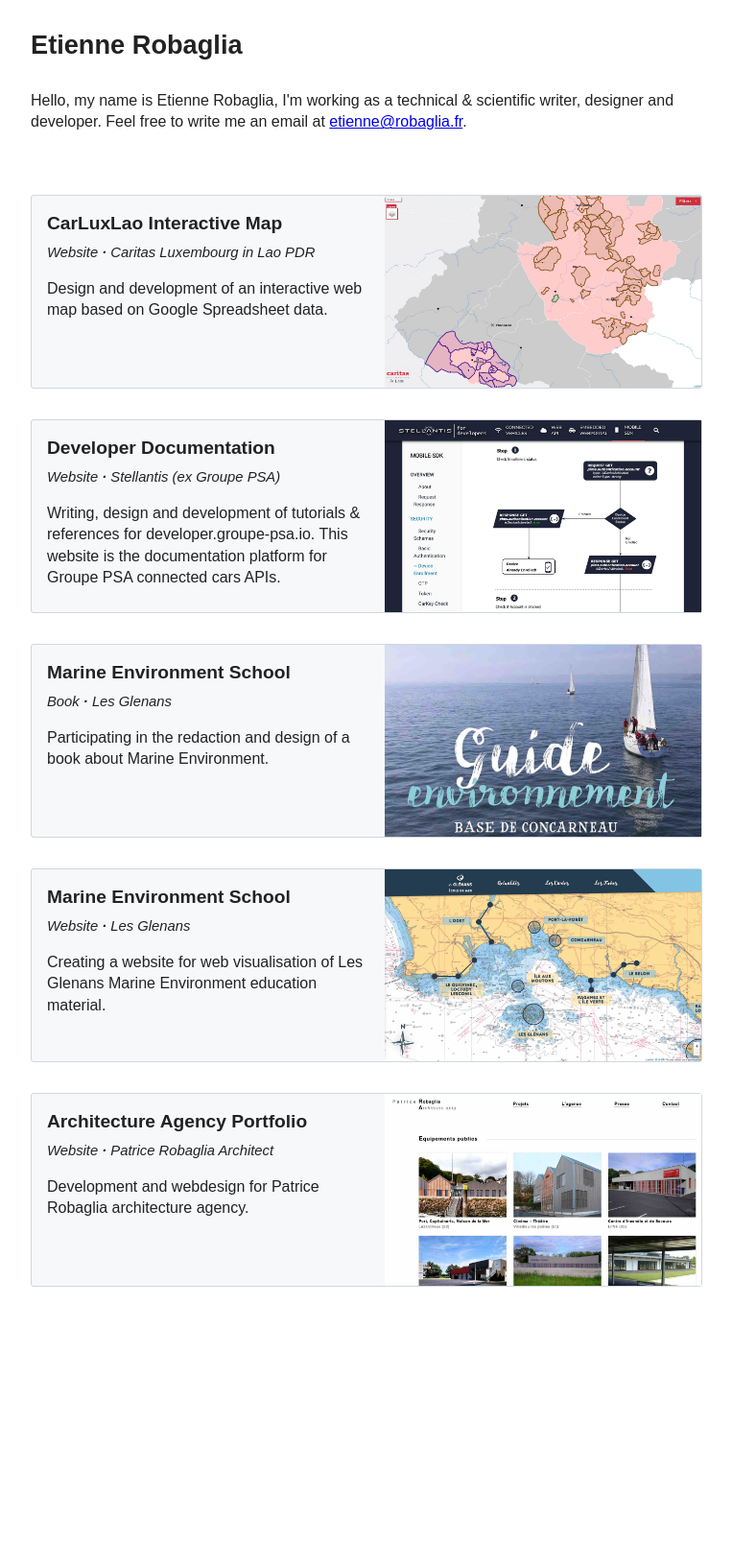
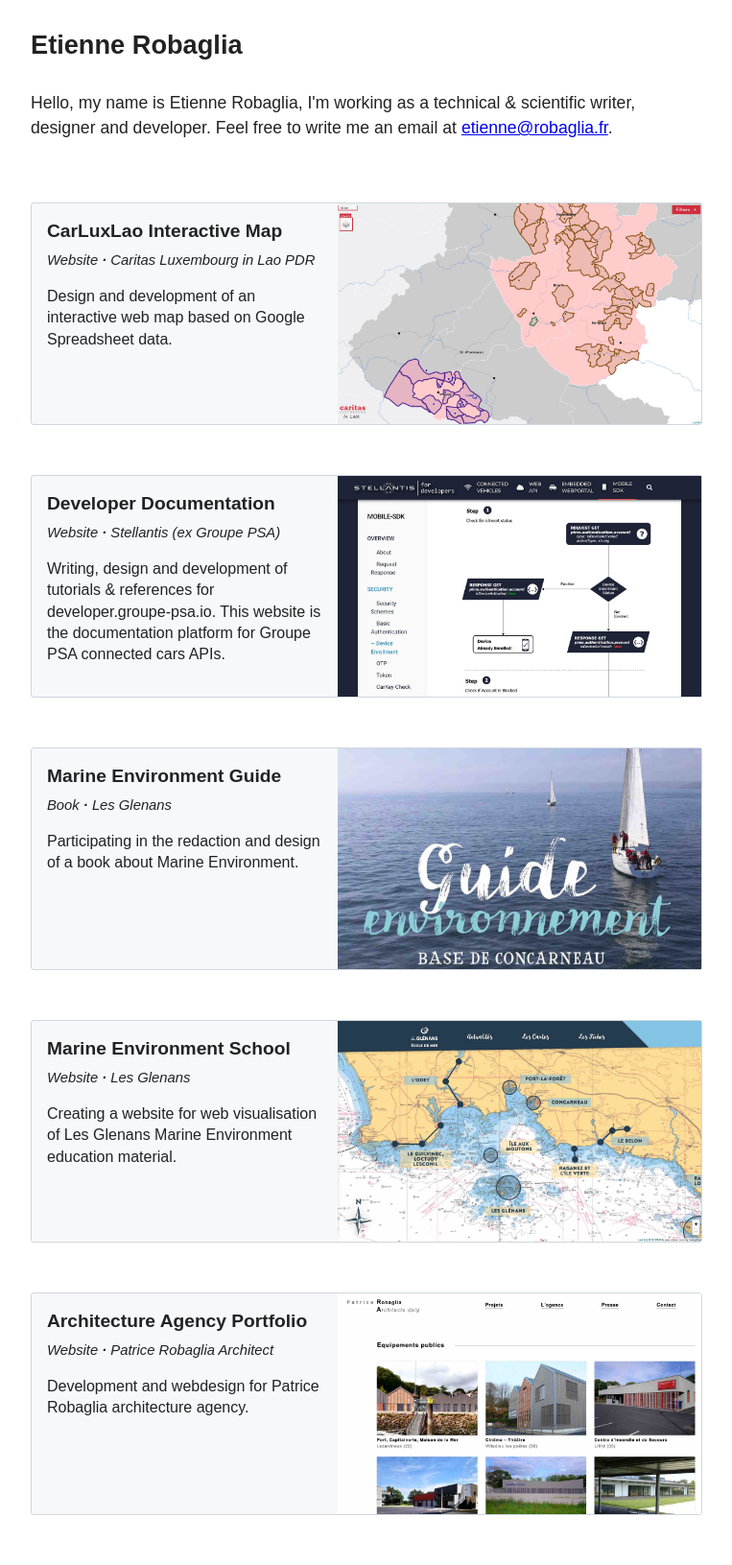
Before and after one commit to etiennerobaglia/EtienneRobagliaPortfolio, a Jekyll site: the page built from projects.html, in a window 1280 px wide. Shown: the whole page at 96% size, without its empty margins (258-1021 px from the left). Built offline with Jekyll 4.4.1, drawn with Linux system fonts in a browser that asks for light colours; before the commit the page ends 1373 px from its top, so only the background shows below that.

Commit message:
layout & project name fix

```diff
--- a/_projects/lesglenans-edm-book.md
+++ b/_projects/lesglenans-edm-book.md
@@ -2,7 +2,7 @@
 tag: lesglenans-edm-book
 layout: project
 permalink: /project/lesglenans-edm-book/
-title: Marine Environment School
+title: Marine Environment Guide
 type: book
 link: https://www.glenans.asso.fr/ecole-de-mer
 organisation: Les Glenans
--- a/assets/css/main.scss
+++ b/assets/css/main.scss
@@ -35,6 +35,8 @@ main {
 .website-description {
   max-width: $max-width;
   margin: 0 auto 4rem;
+  line-height: 1.5;
+  font-size: 1.1rem;
 }
 
 // -------------------------
@@ -150,8 +152,8 @@ main {
     text-decoration: none;
     color: $text-color;
     border-radius: 3px;
-    max-height: 200px;
-    margin: 2rem 0;
+    max-height: 230px;
+    margin: 3.25rem 0;
     justify-content: space-between;
     height: 300px;
     border: 1px solid $dark-grey-blue;
@@ -192,14 +194,14 @@ main {
 }
 
 
-@media screen and (max-width: 700px) {
+@media screen and (max-width: 730px) {
   .projects {
 
     .project-description {
       display: none
     }
     .project {
-      max-width: 70%;
+      max-width: 67.5%;
       margin-right: auto;
       margin-left: auto;
       display: block;
@@ -216,7 +218,7 @@ main {
     }
   }
 
-@media screen and (max-width: 620px) {
+@media screen and (max-width: 650px) {
   .projects {
 
     .project {
```
